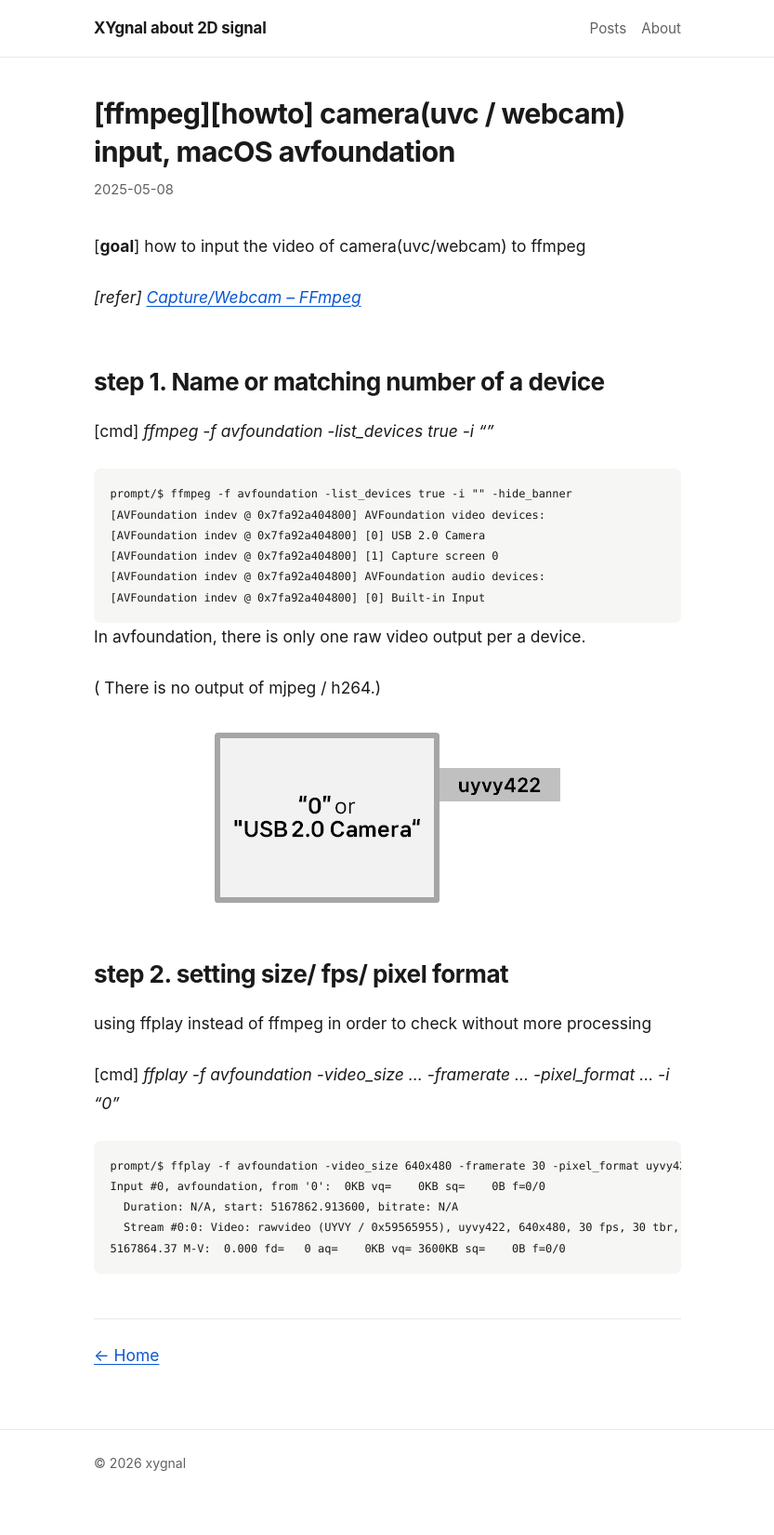
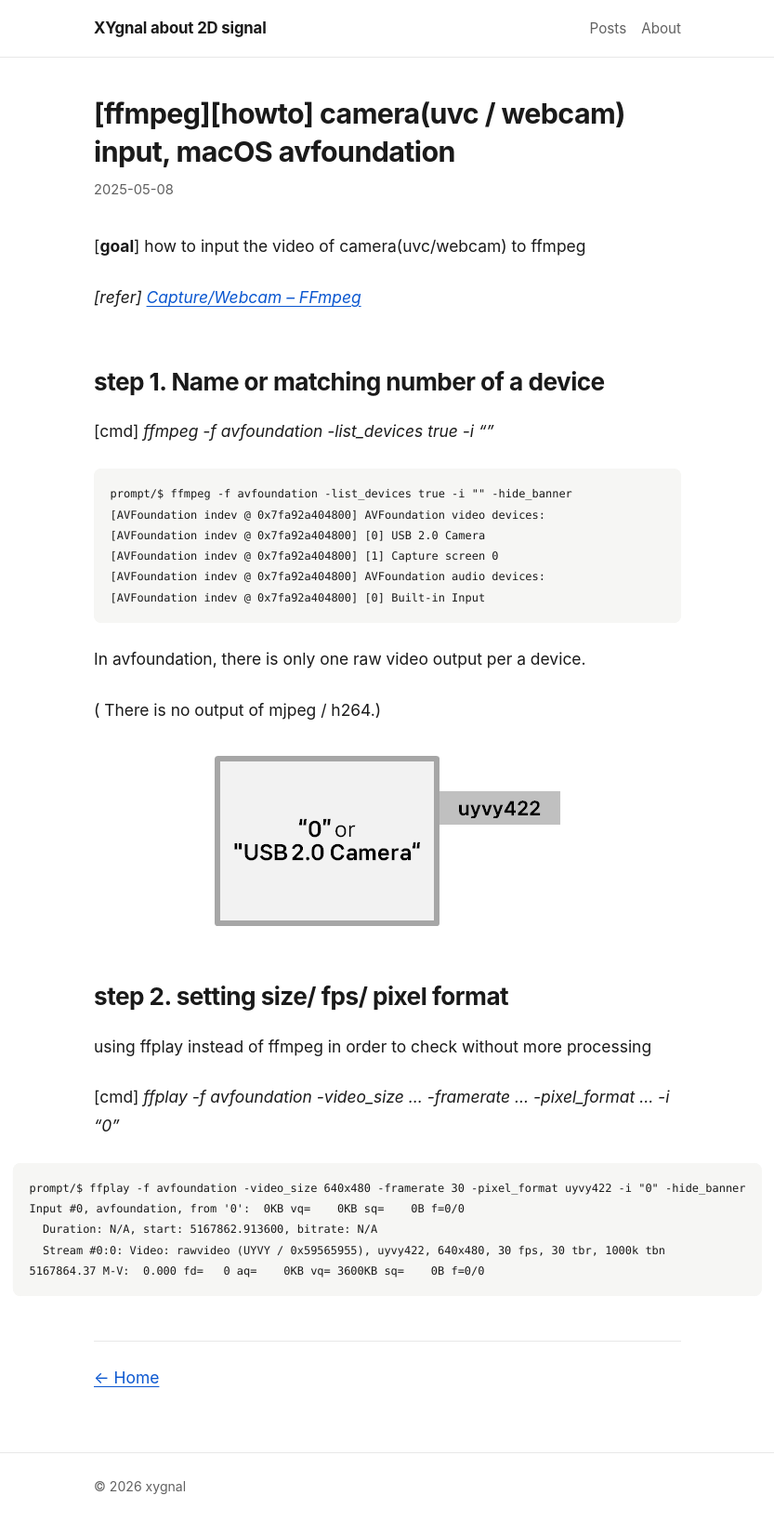
Before and after one commit to xygnal/xygnal.github.io, a Jekyll site: the page built from _posts/2025-05-08-ffmpeghowto-camerauvc-webcam-input.md, in a window 1280 px wide. Shown: the whole page at 93% size, without its empty margins (223-1056 px from the left). Built offline with Jekyll 4.4.1, drawn with Linux system fonts in a browser that asks for light colours; before the commit the page ends 1627 px from its top, so only the background shows below that.

Commit message:
Widen images and code blocks to 60rem, keep prose measure

```diff
--- a/assets/css/style.css
+++ b/assets/css/style.css
@@ -168,6 +168,13 @@ img {
   margin: 2rem auto;
 }
 
+.post-content img {
+  width: auto;
+  max-width: min(60rem, calc(100vw - 2.5rem));
+  margin: 2rem 0 2rem 50%;
+  transform: translateX(-50%);
+}
+
 blockquote {
   margin-left: 0;
   padding-left: 1rem;
@@ -230,6 +237,16 @@ pre code {
   border-radius: 8px;
 }
 
+.post-content > pre,
+.post-content > .highlighter-rouge {
+  width: fit-content;
+  min-width: 100%;
+  max-width: min(60rem, calc(100vw - 2.5rem));
+  margin-bottom: 1.4em;
+  margin-left: 50%;
+  transform: translateX(-50%);
+}
+
 .highlight pre {
   border: none;
   margin-bottom: 0;
```
